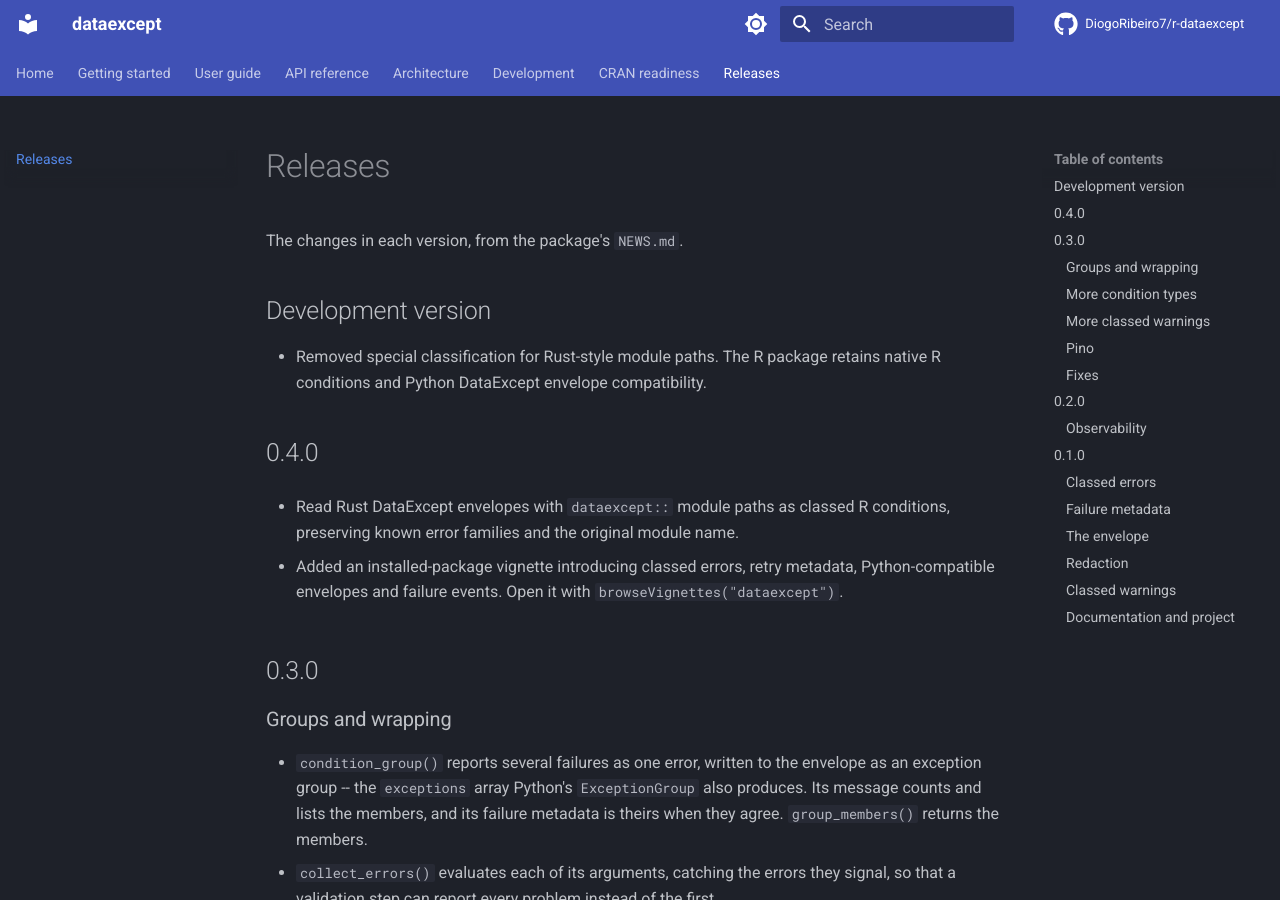
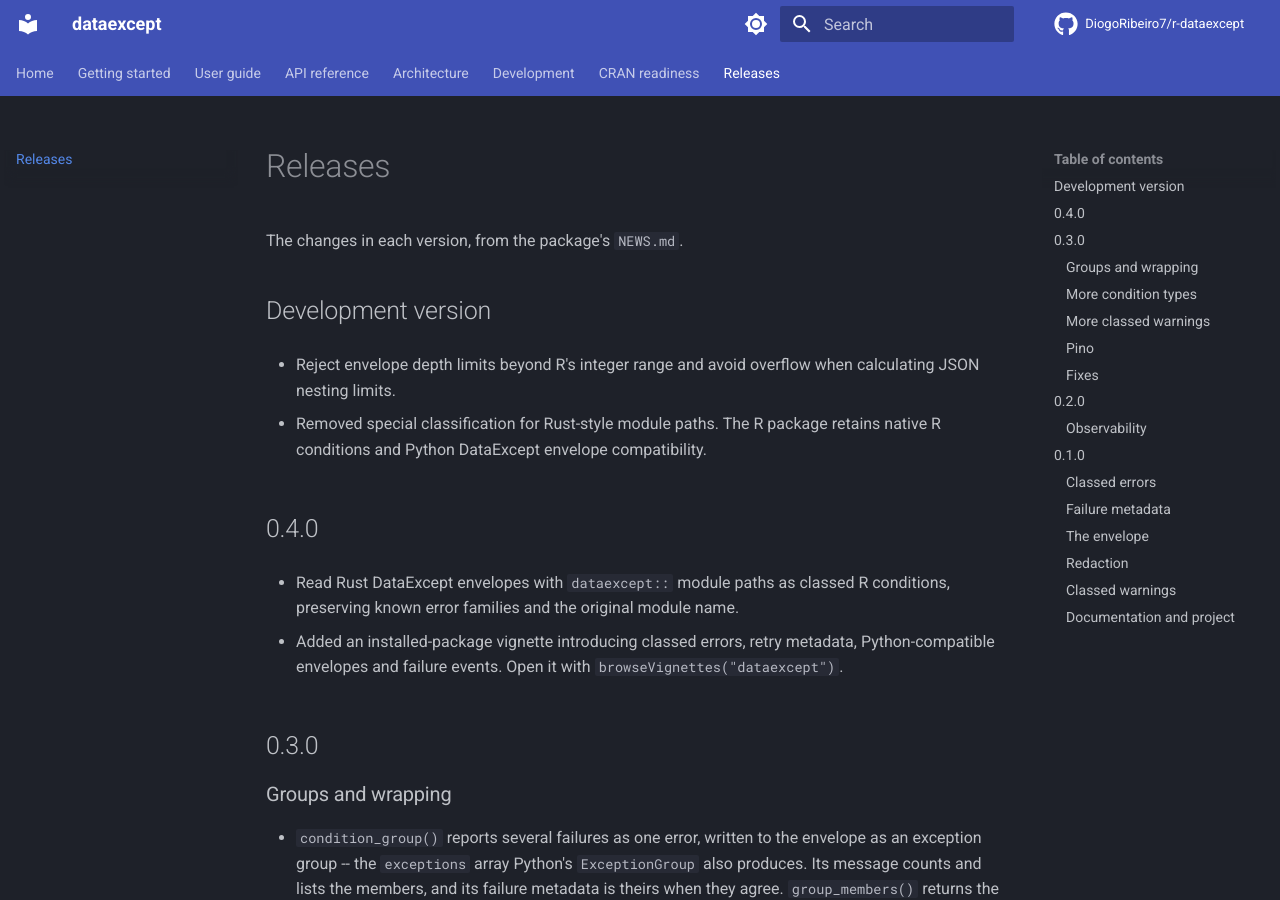
Before and after one commit to DiogoRibeiro7/r-dataexcept, an MkDocs documentation site: the page built from docs/releases.md, in a window 1280 px wide and 900 px high. Built offline with MkDocs 1.6.1 and Material for MkDocs 9.7.7, drawn with Linux system fonts in a browser that asks for light colours; comment, search, counter and statistics services are not loaded.

Commit message:
test/docs: cover depth-limit overflow and record fix

```diff
--- a/docs/releases.md
+++ b/docs/releases.md
@@ -5,6 +5,9 @@
 The changes in each version, from the package's `NEWS.md`.
 
 ## Development version
+
+- Reject envelope depth limits beyond R's integer range and avoid overflow
+  when calculating JSON nesting limits.
 
 - Removed special classification for Rust-style module paths. The R package
   retains native R conditions and Python DataExcept envelope compatibility.
```
